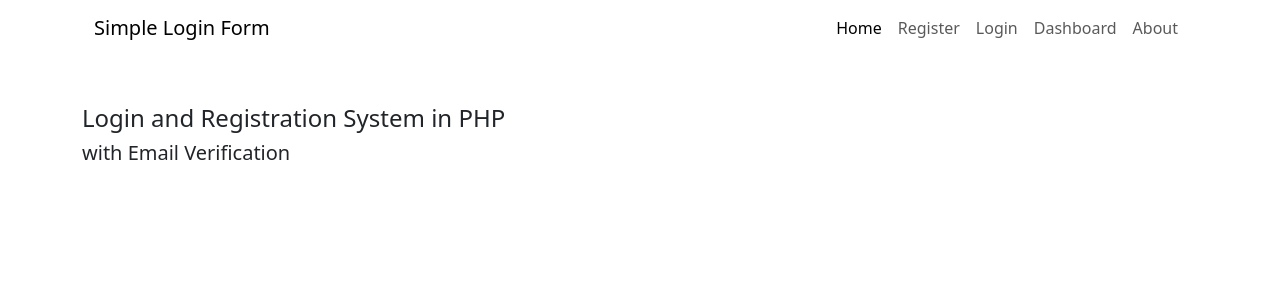
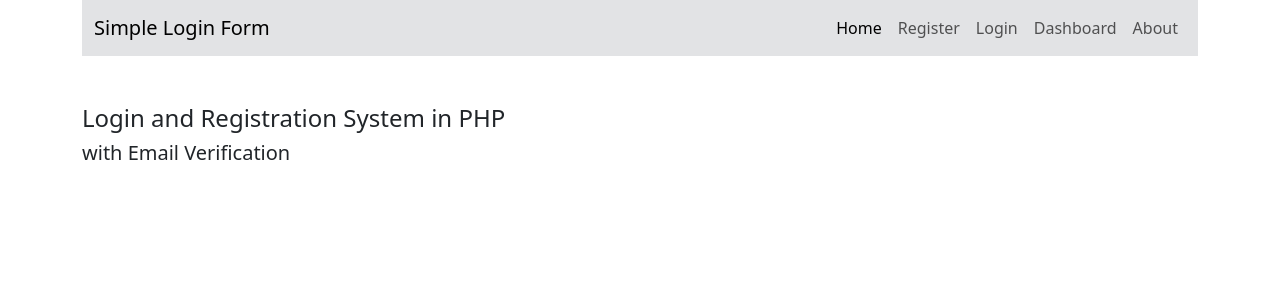
Before and after one commit to Alfred3002/Login_Form, a PHP site: page /index.php in a window 1280 px wide. Shown: the top 300 px of the page. Run offline with PHP 8.4, Linux system fonts and the light colour scheme.

Commit message:
commit the changes

```diff
--- a/includes/navbar.php
+++ b/includes/navbar.php
@@ -1,8 +1,8 @@
-<div class="bg-dark"></div>
+<div class="bg-secondary-subtle"></div>
 <div class="container">
     <div class="row">
         <div class="col-md-12">
-        <nav class="navbar navbar-expand-lg bg-navbar-dark">
+        <nav class="navbar navbar-expand-lg bg-secondary-subtle">
             <div class="container-fluid">
 
                 <a class="navbar-brand" href="#">Simple Login Form</a>
```
Also changed, not shown: about.php (added). Lines whose indentation alone changed are shown as unchanged.
